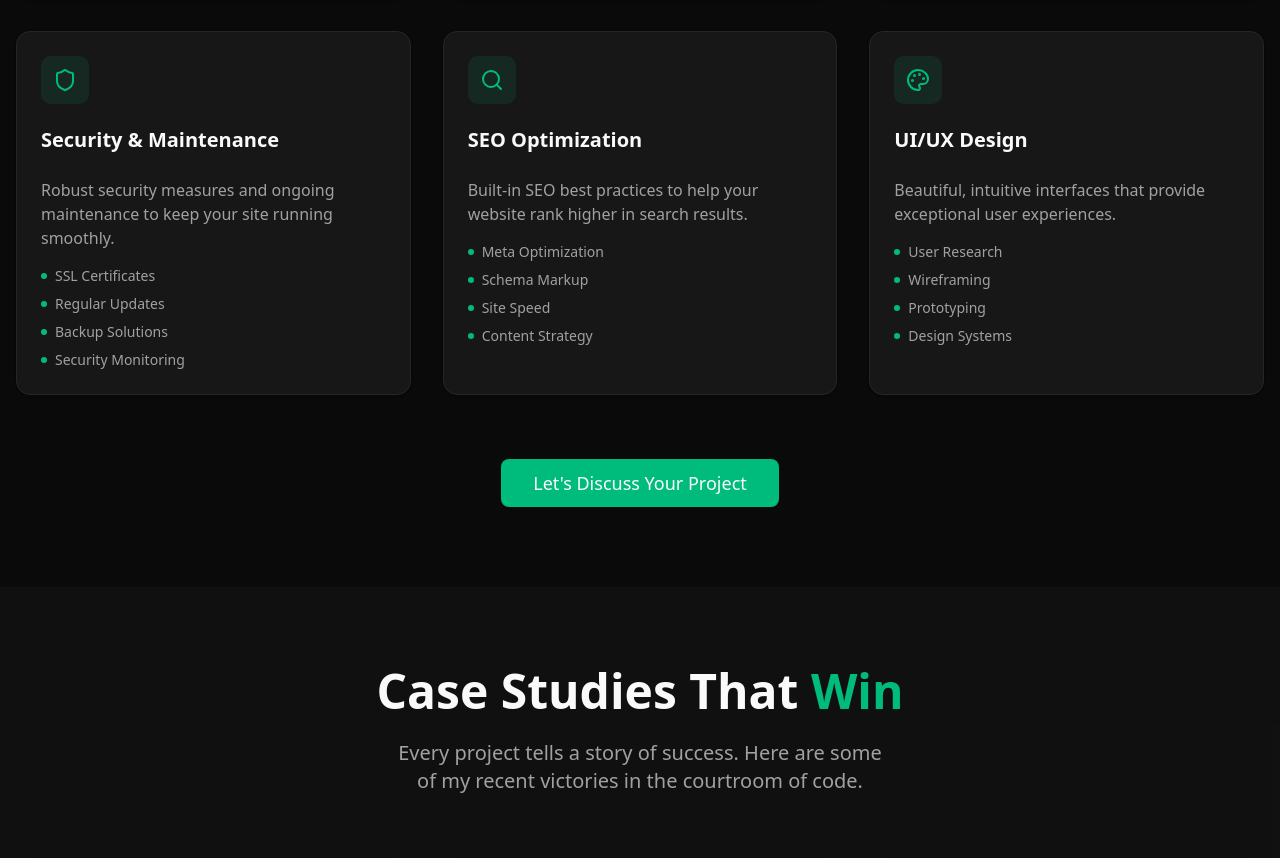
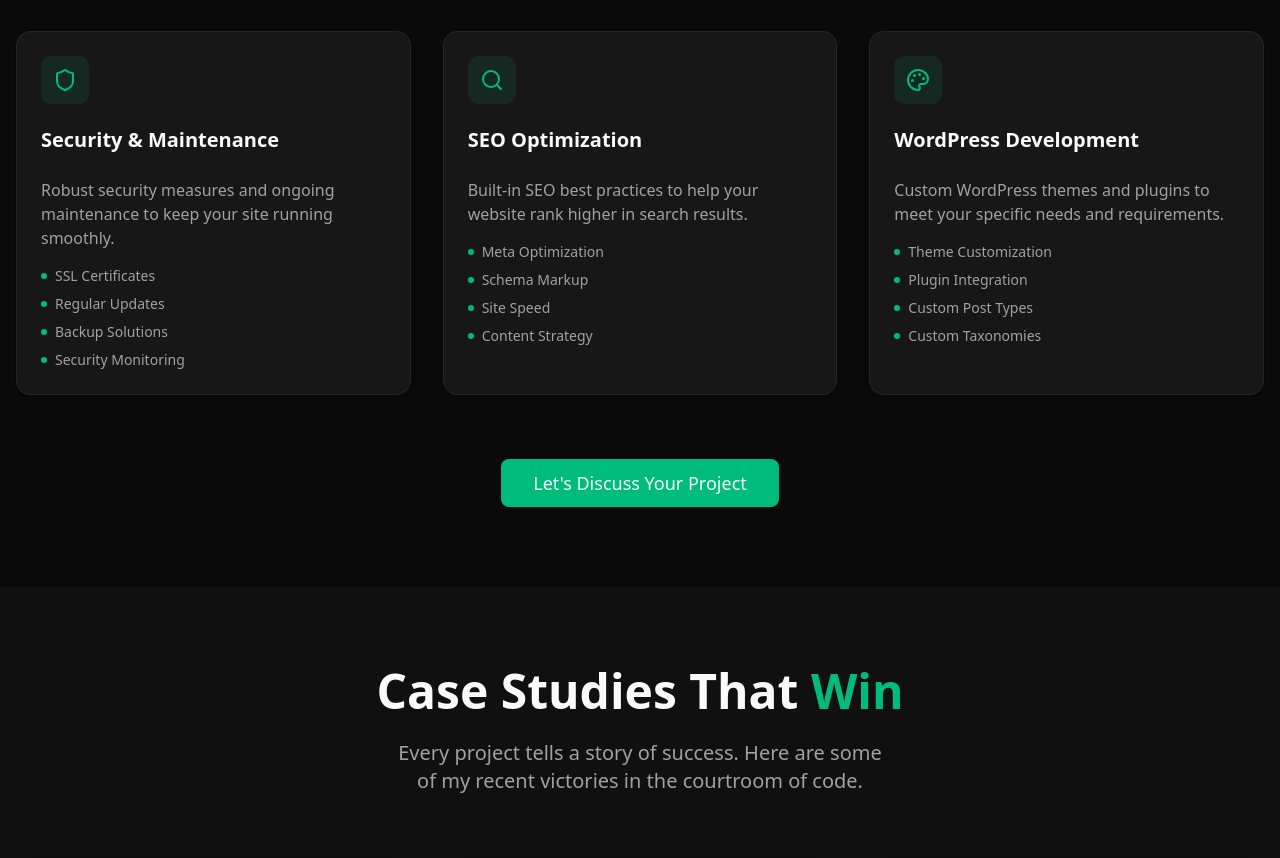
Before and after one commit to Mo-Ibra/better-call-mo, a Next.js app: page / in a window 1280 px wide. Shown: the part 3086-3944 px from the top of the page. Built offline with nearby package versions, Linux system fonts and the light colour scheme.

Commit message:
Fix Issues

```diff
--- a/components/Services.tsx
+++ b/components/Services.tsx
@@ -67,10 +67,15 @@
   },
   {
     icon: Palette,
-    title: "UI/UX Design",
+    title: "WordPress Development",
     description:
-      "Beautiful, intuitive interfaces that provide exceptional user experiences.",
-    features: ["User Research", "Wireframing", "Prototyping", "Design Systems"],
+      "Custom WordPress themes and plugins to meet your specific needs and requirements.",
+    features: [
+      "Theme Customization",
+      "Plugin Integration",
+      "Custom Post Types",
+      "Custom Taxonomies",
+    ],
   },
 ];
 
```
